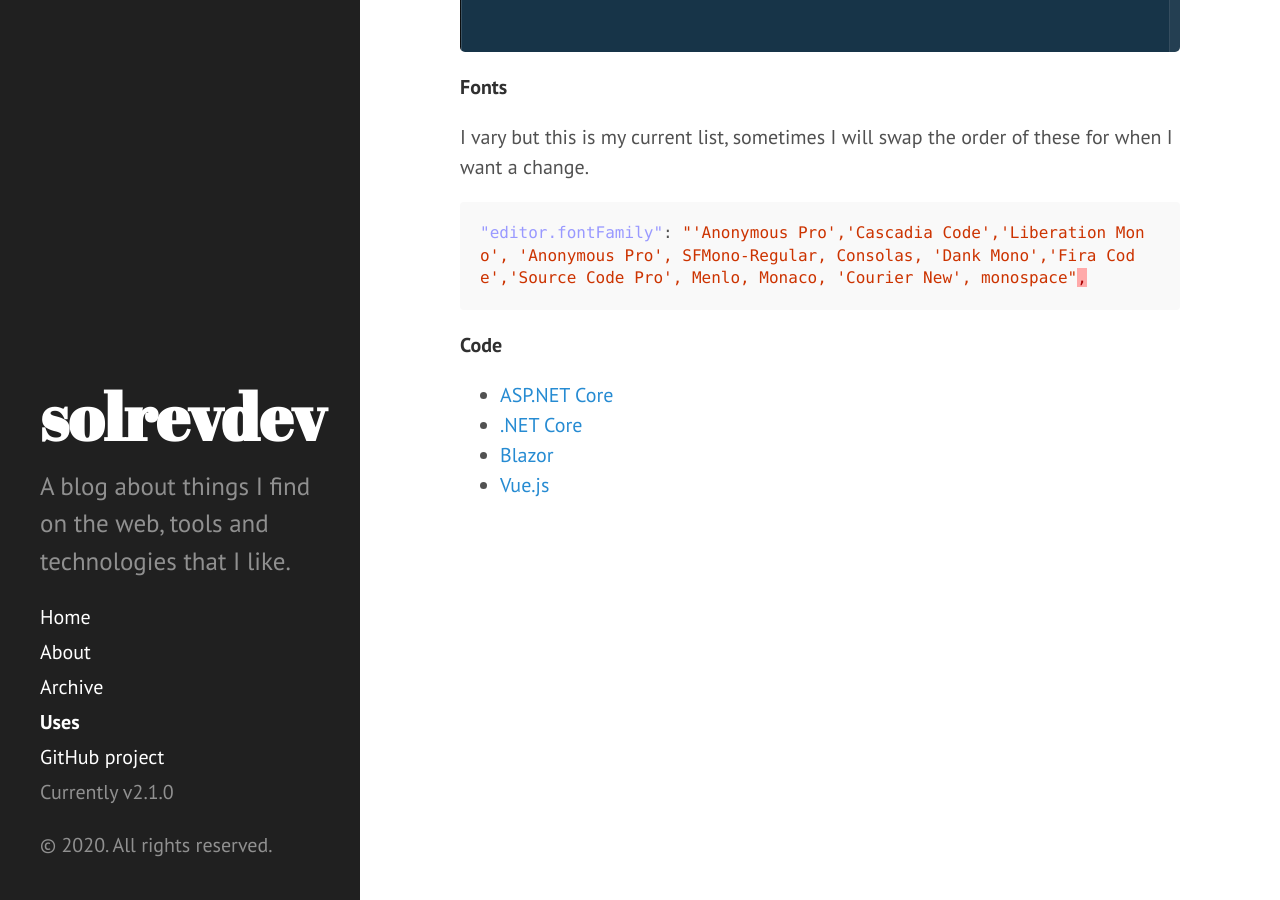
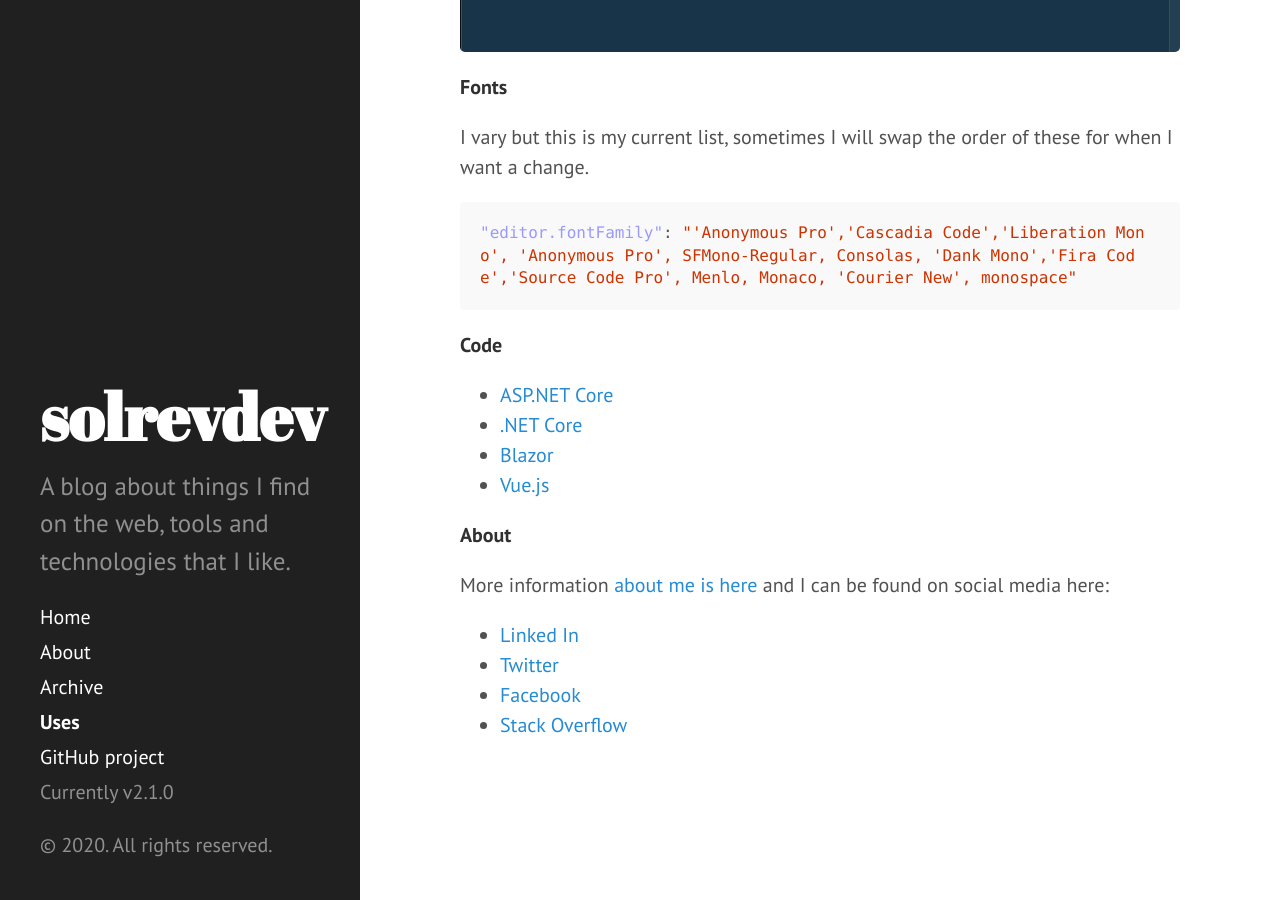
Before and after one commit to solrevdev/solrevdev.github.io, a Jekyll site: the page built from uses/index.md, in a window 1280 px wide and 900 px high, scrolled down 1075 px. Built offline with Jekyll 4.4.1, drawn with Linux system fonts in a browser that asks for light colours.

Commit message:
about me

````diff
--- a/uses/index.md
+++ b/uses/index.md
@@ -36,7 +36,7 @@ Inspired by [wes bos](https://wesbos.com/uses/) here is a list of what I use to
 I vary but this is my current list, sometimes I will swap the order of these for when I want a change.
 
 ```json
-"editor.fontFamily": "'Anonymous Pro','Cascadia Code','Liberation Mono', 'Anonymous Pro', SFMono-Regular, Consolas, 'Dank Mono','Fira Code','Source Code Pro', Menlo, Monaco, 'Courier New', monospace",
+"editor.fontFamily": "'Anonymous Pro','Cascadia Code','Liberation Mono', 'Anonymous Pro', SFMono-Regular, Consolas, 'Dank Mono','Fira Code','Source Code Pro', Menlo, Monaco, 'Courier New', monospace"
 ```
 
 **Code**
@@ -45,3 +45,12 @@ I vary but this is my current list, sometimes I will swap the order of these for
 - [.NET Core](https://dotnet.microsoft.com)
 - [Blazor](https://dotnet.microsoft.com/apps/aspnet/web-apps/blazor)
 - [Vue.js](https://vuejs.org)
+
+**About**
+
+More information [about me is here](https://solrevdev.com/about) and I can be found on social media here:
+
+* [Linked In](https://www.linkedin.com/in/solrevdev)
+* [Twitter](https://twitter.com/solrevdev)
+* [Facebook](https://www.facebook.com/solrevdevtechradar/)
+* [Stack Overflow](https://stackoverflow.com/users/2041/solrevdev)
````
